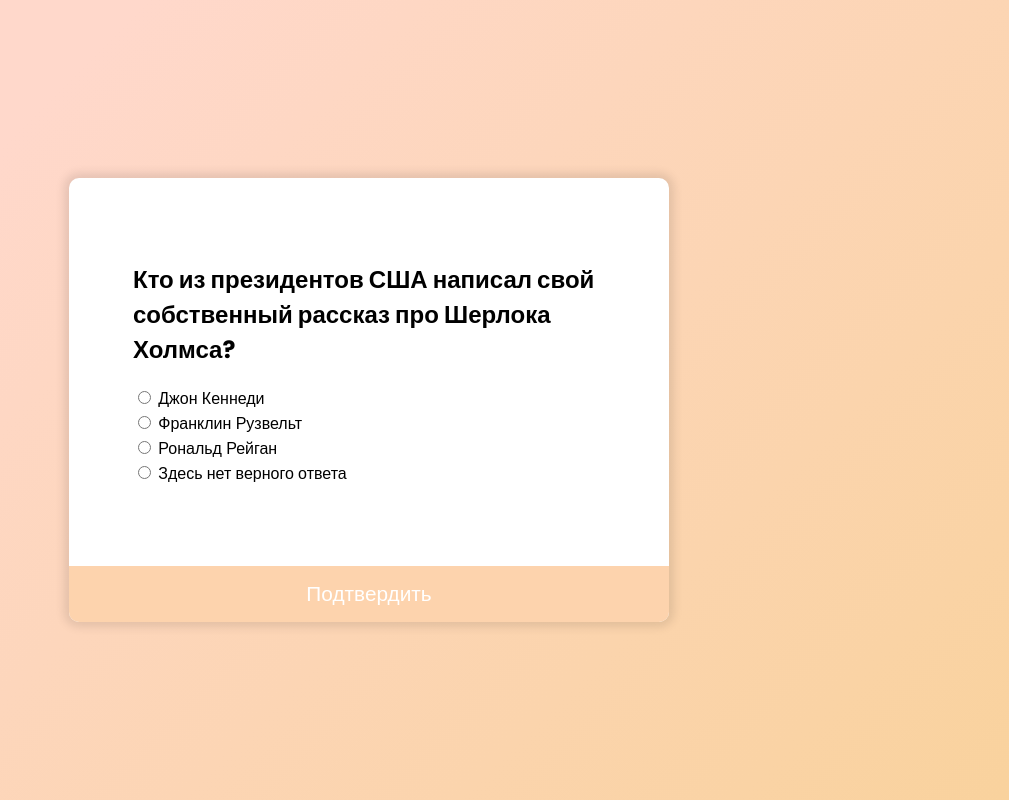
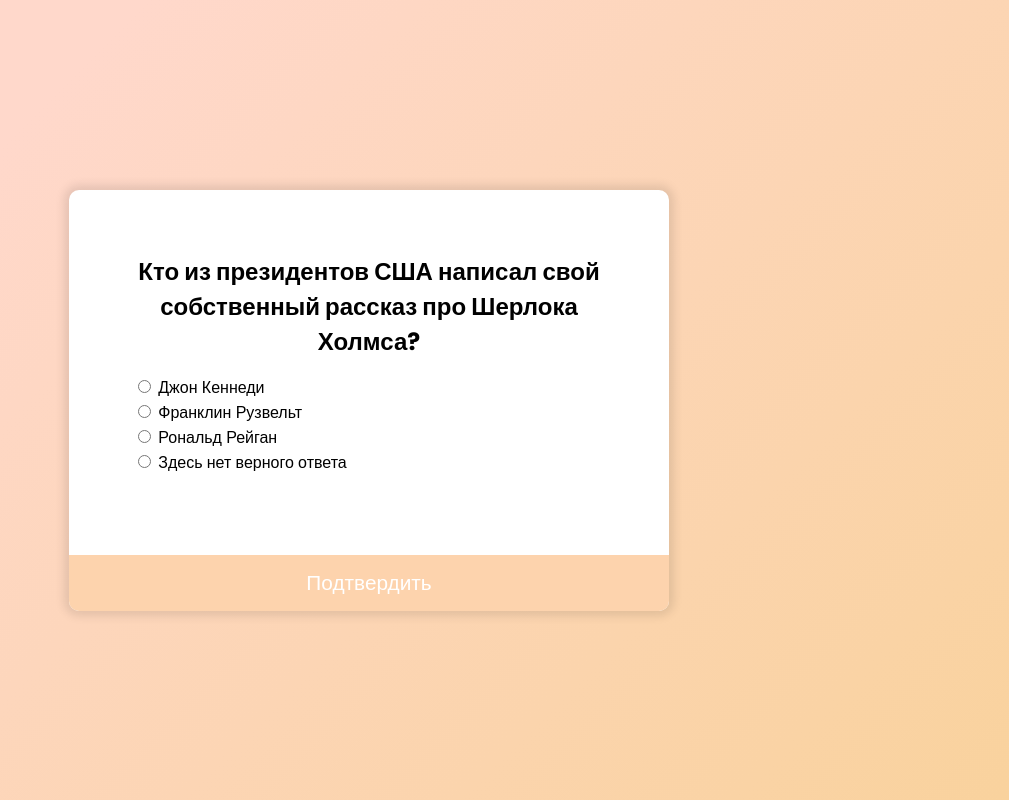
Before and after one commit to sawm-front/quizApp, a plain HTML site: page index.html in a window 1280 px wide. Shown: the whole page, without its empty margins (271-1280 px from the left). Drawn offline with Linux system fonts and the light colour scheme.

Commit message:
Update style.css

```diff
--- a/css/style.css
+++ b/css/style.css
@@ -16,6 +16,10 @@ body {
    max-width: 100%;
 }
 
+h2{
+   margin: 0;
+   text-align: center;
+}
 .quiz-header {
    padding: 4rem;
 }
```
